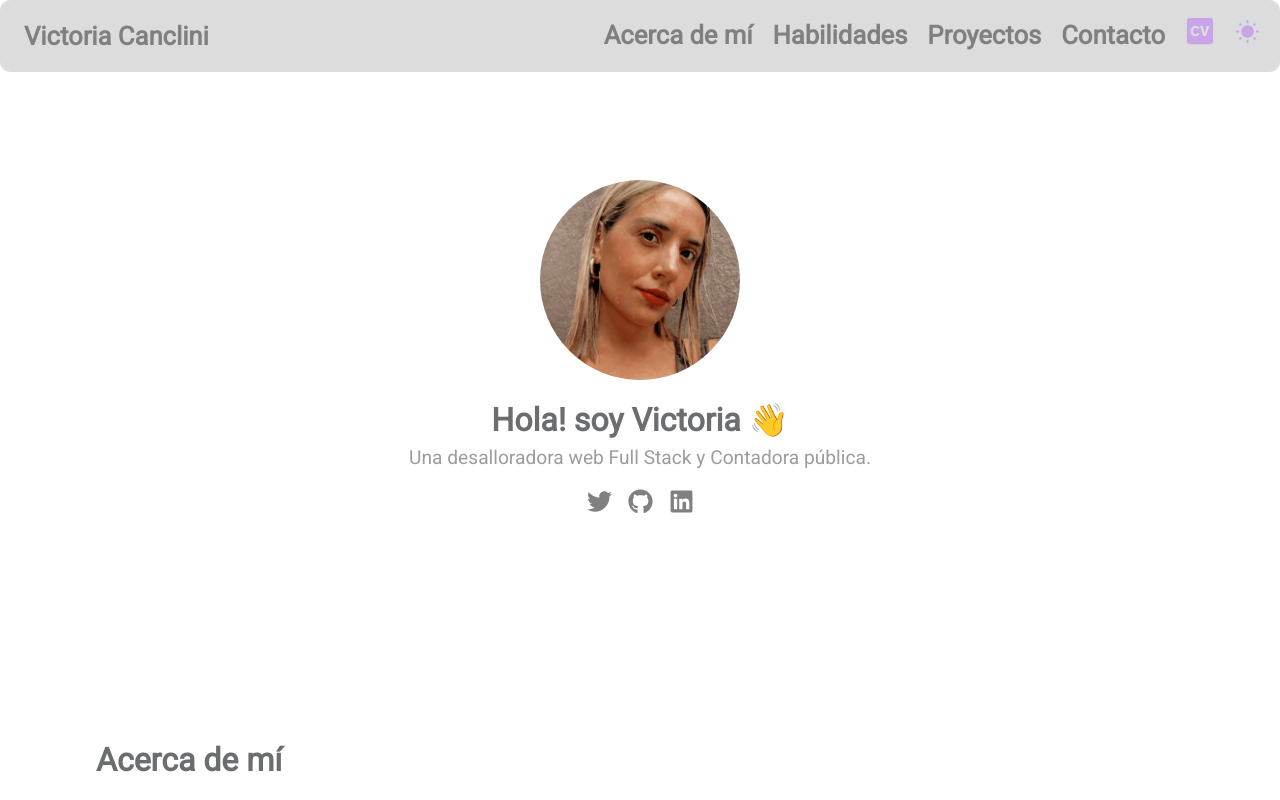
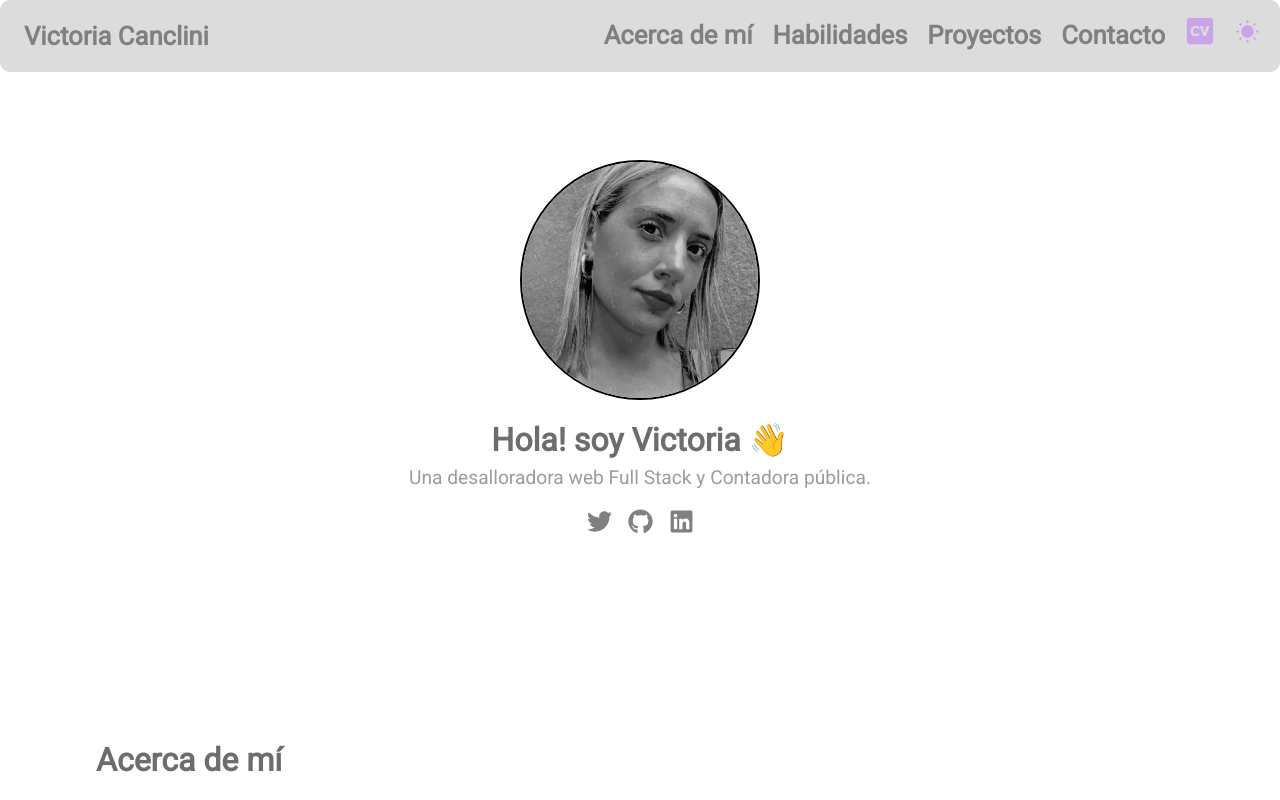
Before and after one commit to VictoriaCanclini/my-portfolio, a Next.js app: page / in a window 1280 px wide. Shown: the top 800 px of the page. Built offline with nearby package versions, Linux system fonts and the light colour scheme.

Commit message:
ok profile img

```diff
--- a/src/styles/globals.css
+++ b/src/styles/globals.css
@@ -188,11 +188,21 @@ hr {
 }
 
 .hero-container .profile-img {
-  width: 200px;
-  height: 200px;
+  width: 240px;
+  height: 240px;
   border-radius: 50%;
   margin: 0 auto;
   object-fit: cover;
+  object-fit: cover;
+  border: 2px solid black;
+  filter: grayscale(100%);
+  transition: all 0.5s ease-in-out;
+  cursor: cell;
+}
+
+.hero-container .profile-img:hover {
+  filter: grayscale(0%);
+  transform: scale(1.02);
 }
 
 .hero-container .hero-text {
@@ -205,6 +215,10 @@ hr {
 @media screen and (max-width: 768px) {
   .hero-container .hero-text {
     width: 100%;
+  }
+  .hero-container .profile-img {
+    width: 200px;
+    height: 200px;
   }
 }
 
```
